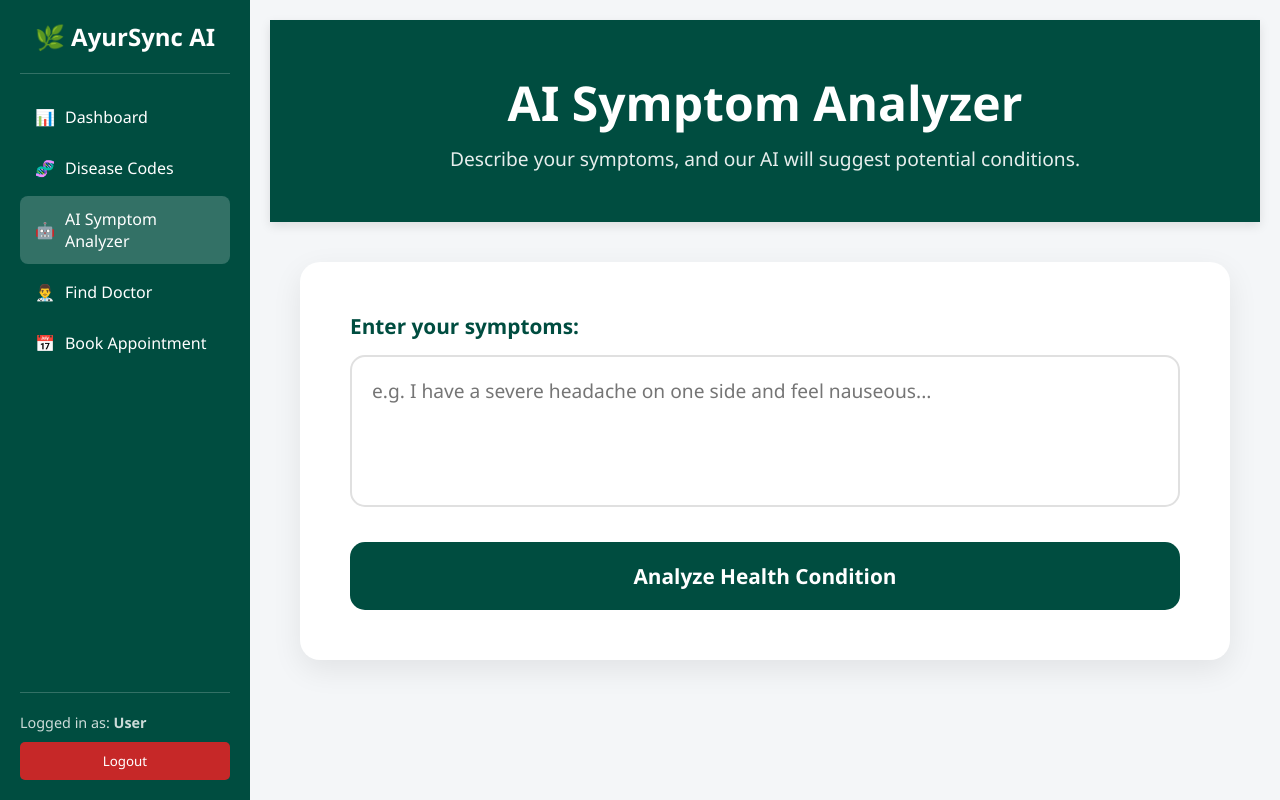
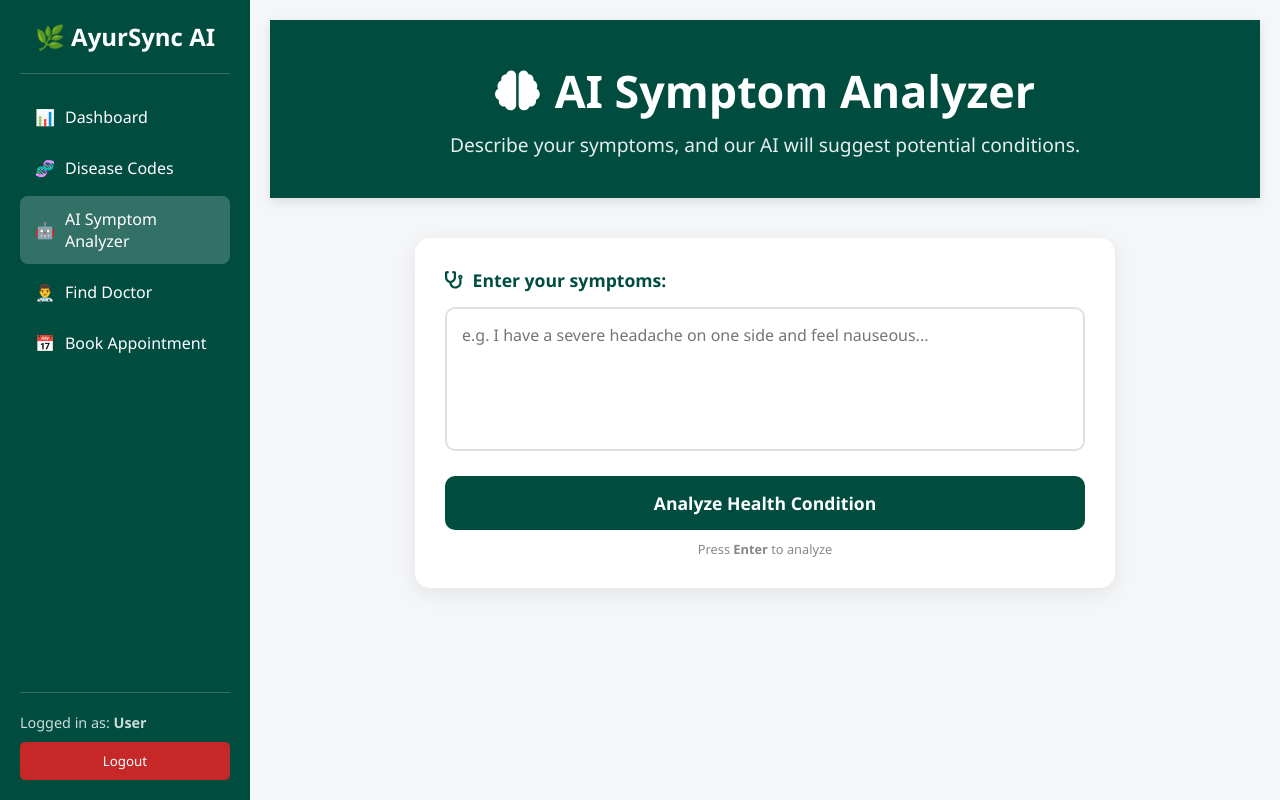
Before and after one commit to palakk9620/ayursync-frontend, a React (Vite) app: page /symptom-analyzer in a window 1280 px wide. Built offline with nearby package versions, Linux system fonts and the light colour scheme.

Commit message:
Final Polish: Added Phone Prefix, Receipts, and Doctor Sync

```diff
--- a/src/views/tools/SymptomAnalyzer.jsx
+++ b/src/views/tools/SymptomAnalyzer.jsx
@@ -1,8 +1,8 @@
 import React, { useState } from 'react';
 import axios from 'axios';
 import { useNavigate } from 'react-router-dom';
+import { FaStethoscope, FaBrain, FaPills } from 'react-icons/fa';
 
-// LIVE URL
 const RENDER_API_URL = 'https://ayursync-backend.onrender.com';
 
 const SymptomAnalyzer = () => {
@@ -17,107 +17,99 @@ const SymptomAnalyzer = () => {
     try {
         const response = await axios.post(`${RENDER_API_URL}/api/analyze-symptoms`, { symptoms });
         if (response.data.success) {
-            setTimeout(() => { setResult(response.data.data); setLoading(false); }, 800);
+            setTimeout(() => { setResult(response.data.data); setLoading(false); }, 500);
         }
-    } catch (err) { alert("Error analyzing."); setLoading(false); }
+    } catch (err) { alert("Error analyzing. Please try again."); setLoading(false); }
   };
 
-  // Handle Enter Key
   const handleKeyDown = (e) => {
-      if (e.key === 'Enter' && !e.shiftKey) {
-          e.preventDefault();
-          handleAnalyze();
-      }
+    if (e.key === 'Enter' && !e.shiftKey) {
+      e.preventDefault();
+      handleAnalyze();
+    }
   };
 
   return (
     <div style={{ width: '100%', minHeight: '100vh', display: 'flex', flexDirection: 'column', alignItems: 'center' }}>
 
-      {/* 1. FULL WIDTH HEADER */}
-      <div style={{ width: '100%', background: '#004d40', color: 'white', padding: '50px 20px', textAlign: 'center', marginBottom: '40px', boxShadow: '0 4px 10px rgba(0,0,0,0.1)' }}>
-        <h1 style={{ margin: '0 0 10px 0', fontSize: '3rem', fontWeight: '800' }}>AI Symptom Analyzer</h1>
+      <div style={{ width: '100%', background: '#004d40', color: 'white', padding: '40px 20px', textAlign: 'center', marginBottom: '40px', boxShadow: '0 4px 10px rgba(0,0,0,0.1)' }}>
+        <h1 style={{ margin: '0 0 10px 0', fontSize: '2.8rem', fontWeight: '800', display: 'flex', alignItems: 'center', justifyContent: 'center' }}>
+          <FaBrain style={{ marginRight: '15px' }} /> AI Symptom Analyzer
+        </h1>
         <p style={{ margin: '0', fontSize: '1.2rem', opacity: 0.9 }}>Describe your symptoms, and our AI will suggest potential conditions.</p>
       </div>
 
-      {/* 2. WIDER CONTAINER */}
-      <div style={{ width: '100%', maxWidth: '1000px', padding: '0 30px', boxSizing: 'border-box' }}>
+      <div style={{ width: '100%', maxWidth: '900px', padding: '0 20px', boxSizing: 'border-box' }}>
 
-        <div className="analyzer-box" style={{ background: 'white', padding: '50px', borderRadius: '20px', boxShadow: '0 10px 30px rgba(0,0,0,0.08)' }}>
-            <p style={{color: '#004d40', marginBottom: '15px', fontWeight:'bold', fontSize:'1.3rem'}}>Enter your symptoms:</p>
+        {/* SMALLER INPUT BOX */}
+        <div style={{ background: 'white', padding: '30px', borderRadius: '15px', boxShadow: '0 5px 20px rgba(0,0,0,0.08)', maxWidth: '700px', margin: '0 auto' }}>
+            <p style={{color: '#004d40', marginBottom: '15px', fontWeight:'bold', fontSize: '1.1rem', display: 'flex', alignItems: 'center'}}>
+              <FaStethoscope style={{marginRight: '10px'}}/> Enter your symptoms:
+            </p>
 
             <textarea
-                rows="4"
+                rows="5"
                 placeholder="e.g. I have a severe headache on one side and feel nauseous..."
                 value={symptoms}
                 onChange={(e) => setSymptoms(e.target.value)}
                 onKeyDown={handleKeyDown}
                 style={{
                     width: '100%',
-                    padding: '20px',
-                    borderRadius: '15px',
+                    padding: '15px',
+                    borderRadius: '10px',
                     border: '2px solid #e0e0e0',
-                    fontSize: '1.2rem',
+                    fontSize: '1rem',
                     resize: 'none',
                     outline: 'none',
                     boxSizing:'border-box',
                     fontFamily: 'inherit'
                 }}
             />
-            <button onClick={handleAnalyze} disabled={loading}
+            <button onClick={handleAnalyze} disabled={loading || !symptoms.trim()}
                 style={{
-                    marginTop: '30px',
+                    marginTop: '20px',
                     width: '100%',
-                    padding: '20px',
+                    padding: '15px',
                     background: loading ? '#ccc' : '#004d40',
                     color: 'white',
                     border: 'none',
-                    borderRadius: '15px',
-                    fontSize: '1.3rem',
+                    borderRadius: '10px',
+                    fontSize: '1.1rem',
                     fontWeight: 'bold',
-                    cursor: loading ? 'not-allowed' : 'pointer',
+                    cursor: loading || !symptoms.trim() ? 'not-allowed' : 'pointer',
                     transition: 'background 0.2s'
                 }}
             >
                 {loading ? 'Analyzing...' : 'Analyze Health Condition'}
             </button>
+            <p style={{ textAlign: 'center', color: '#888', marginTop: '10px', fontSize: '0.8rem' }}>
+              Press <strong>Enter</strong> to analyze
+            </p>
         </div>
 
         {result && (
-            <div className="result-box" style={{marginTop: '50px', width: '100%', animation: 'fadeIn 0.5s ease', marginBottom: '50px'}}>
-                <div style={{background: '#e0f2f1', padding: '40px', borderRadius: '20px', borderLeft: '10px solid #004d40'}}>
-                    <div style={{display: 'flex', justifyContent: 'space-between', alignItems: 'center', marginBottom: '30px'}}>
+            <div style={{marginTop: '40px', width: '100%', animation: 'fadeIn 0.6s ease', marginBottom: '40px'}}>
+                <div style={{background: '#fff', padding: '30px', borderRadius: '20px', borderLeft: '10px solid #004d40', boxShadow: '0 10px 30px rgba(0,0,0,0.1)'}}>
+                    <div style={{display: 'flex', justifyContent: 'space-between', alignItems: 'flex-start', marginBottom: '25px'}}>
                         <div>
-                            <h4 style={{margin: 0, color: '#555', textTransform: 'uppercase', fontSize: '1rem', letterSpacing:'1px'}}>POTENTIAL CONDITION</h4>
-                            <h1 style={{margin: '10px 0 0 0', color: '#004d40', fontSize: '3rem'}}>{result.disease}</h1>
+                            <h4 style={{margin: '0 0 5px 0', color: '#555', textTransform: 'uppercase', fontSize: '0.9rem', letterSpacing: '1px'}}>Potential Condition</h4>
+                            <h1 style={{margin: 0, color: '#004d40', fontSize: '2.2rem'}}>{result.disease}</h1>
                         </div>
-                        <span style={{padding: '10px 25px', borderRadius: '30px', fontWeight: 'bold', background: 'white', color: result.risk === 'High' ? 'red' : '#2e7d32', fontSize:'1.1rem', boxShadow:'0 2px 5px rgba(0,0,0,0.1)'}}>
+                        <span style={{padding: '8px 20px', borderRadius: '30px', fontWeight: 'bold', background: result.risk === 'High' ? '#ffebee' : '#e8f5e9', color: result.risk === 'High' ? 'red' : 'green', fontSize: '1rem'}}>
                             Risk: {result.risk}
                         </span>
                     </div>
-
-                    <hr style={{ border: 'none', borderTop: '1px solid #b2dfdb', margin: '30px 0' }} />
-
-                    <div style={{ display: 'grid', gridTemplateColumns: '1fr 1fr', gap: '40px' }}>
-                        <div><h4 style={{ color: '#004d40', margin: '0 0 10px 0', fontSize:'1.2rem' }}>🩺 Recommended Specialist</h4><p style={{ fontWeight: 'bold', fontSize: '1.4rem' }}>{result.specialty}</p></div>
-                        <div><h4 style={{ color: '#004d40', margin: '0 0 10px 0', fontSize:'1.2rem' }}>💊 Advice</h4><p style={{ fontSize: '1.2rem', lineHeight:'1.6' }}>{result.advice}</p></div>
+                    <hr style={{ border: 'none', borderTop: '1px solid #eee', margin: '25px 0' }} />
+                    <div style={{ display: 'grid', gridTemplateColumns: '1fr 1fr', gap: '30px' }}>
+                        <div><h4 style={{ color: '#004d40', margin: '0 0 10px 0', fontSize:'1.1rem' }}>🩺 Recommended Specialist</h4><p style={{ fontWeight: 'bold', fontSize: '1.2rem', color: '#333', margin: 0 }}>{result.specialty}</p></div>
+                        <div><h4 style={{ color: '#004d40', margin: '0 0 10px 0', fontSize:'1.1rem' }}>💊 Advice</h4><p style={{ fontSize: '1.1rem', lineHeight: '1.5' }}>{result.advice}</p></div>
                     </div>
-
-                    {/* 3. DYNAMIC FIND BUTTON */}
-                    <div style={{ textAlign: 'center', marginTop: '40px' }}>
+                    <div style={{ textAlign: 'center', marginTop: '35px' }}>
                         <button
                             onClick={() => navigate('/find-doctors', { state: { specialization: result.specialty, disease: result.disease } })}
-                            style={{
-                                padding: '18px 40px',
-                                background: 'white',
-                                border: '3px solid #004d40',
-                                color: '#004d40',
-                                fontWeight: '800',
-                                borderRadius: '50px',
-                                cursor: 'pointer',
-                                fontSize: '1.2rem'
-                            }}
+                            style={{ padding: '15px 35px', border: 'none', background: '#004d40', color: 'white', fontWeight: 'bold', borderRadius: '50px', cursor: 'pointer', fontSize: '1.1rem', boxShadow: '0 5px 15px rgba(0,77,64,0.4)' }}
                         >
-                            Find {result.specialty} Near Me &rarr;
+                            Find {result.specialty} near you {'->'}
                         </button>
                     </div>
                 </div>
```
